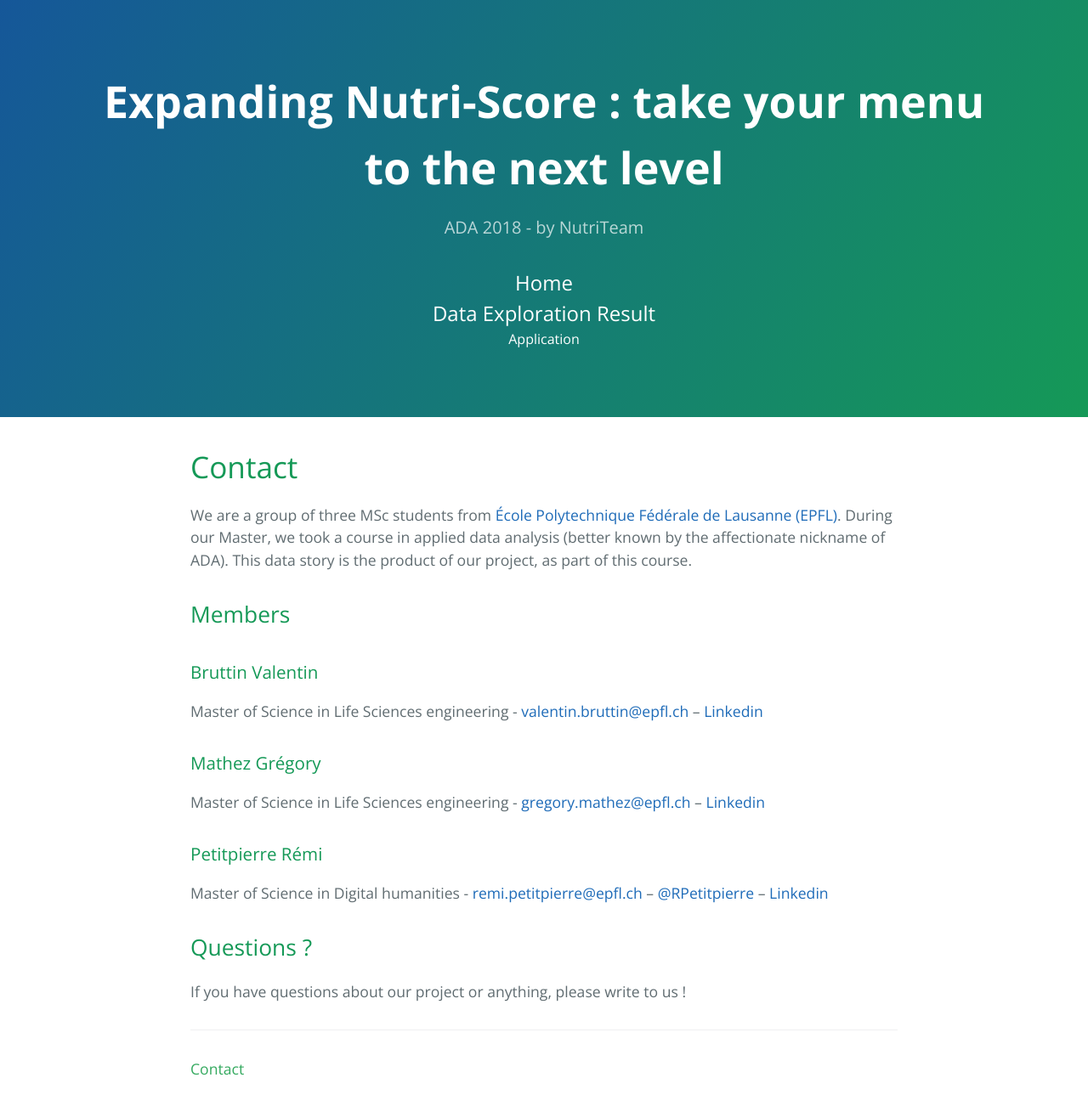
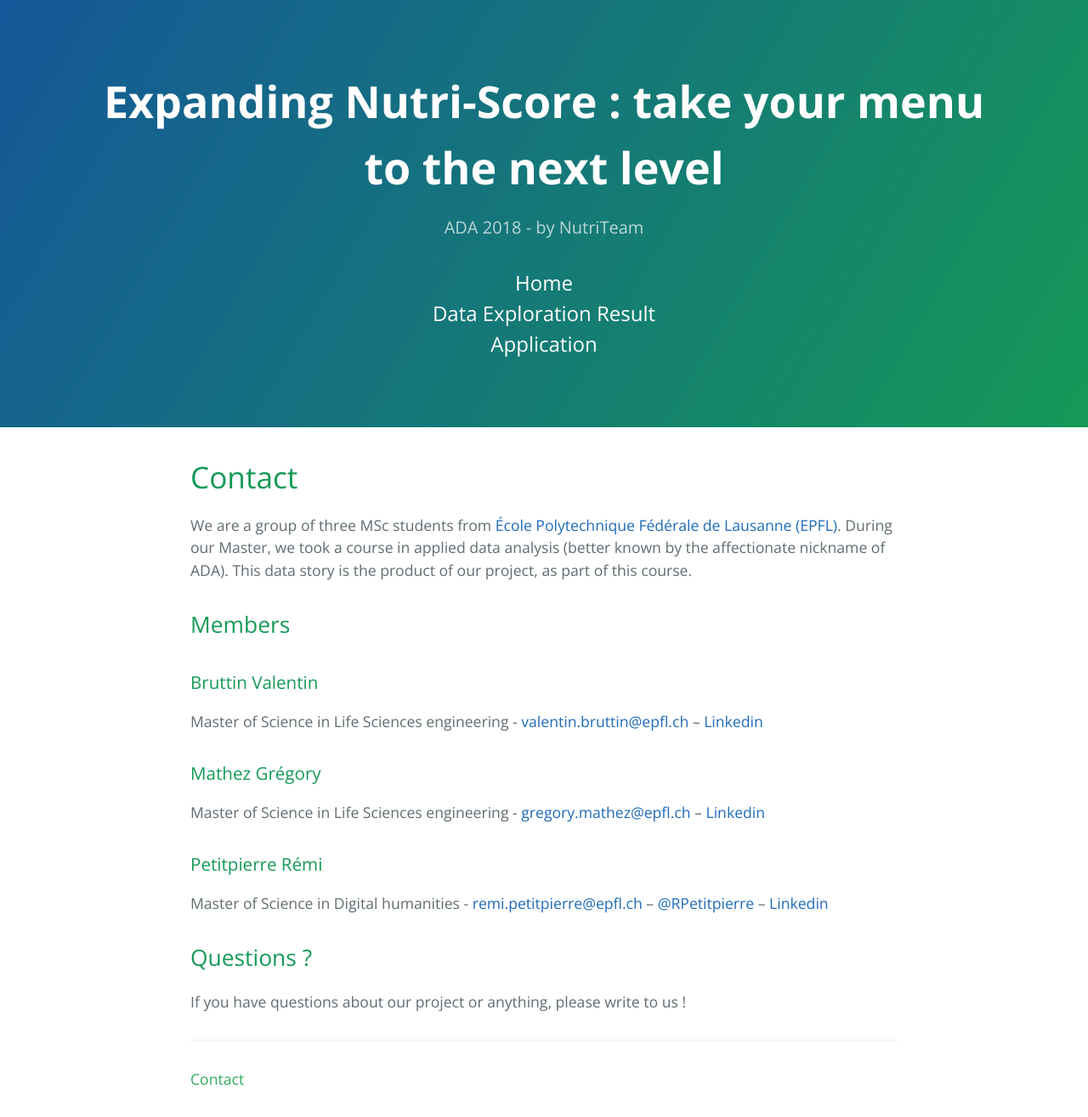
Before and after one commit to NutriTeam/Nutri_Score, a Jekyll site: the page built from contact.md, in a window 1280 px wide. Shown: the whole page at 85% size. Built offline with Jekyll 4.4.1, drawn with Linux system fonts in a browser that asks for light colours; our own code applies the rules of GitHub Pages for plain Markdown files.

Commit message:
Update default.html

```diff
--- a/_layouts/default.html
+++ b/_layouts/default.html
@@ -26,7 +26,7 @@
       <nav>
         <a href="./home.html" style="font-size:150%;color:white">Home</a><br>
         <a href="./Milestone_2.html" style="font-size:150%;color:white">Data Exploration Result</a><br>
-        <a href="./app.html" style="font_size:150%;color:white">Application</a><br>
+        <a href="./app.html" style="font-size:150%;color:white">Application</a><br>
       </nav>
     </header>
 
```
